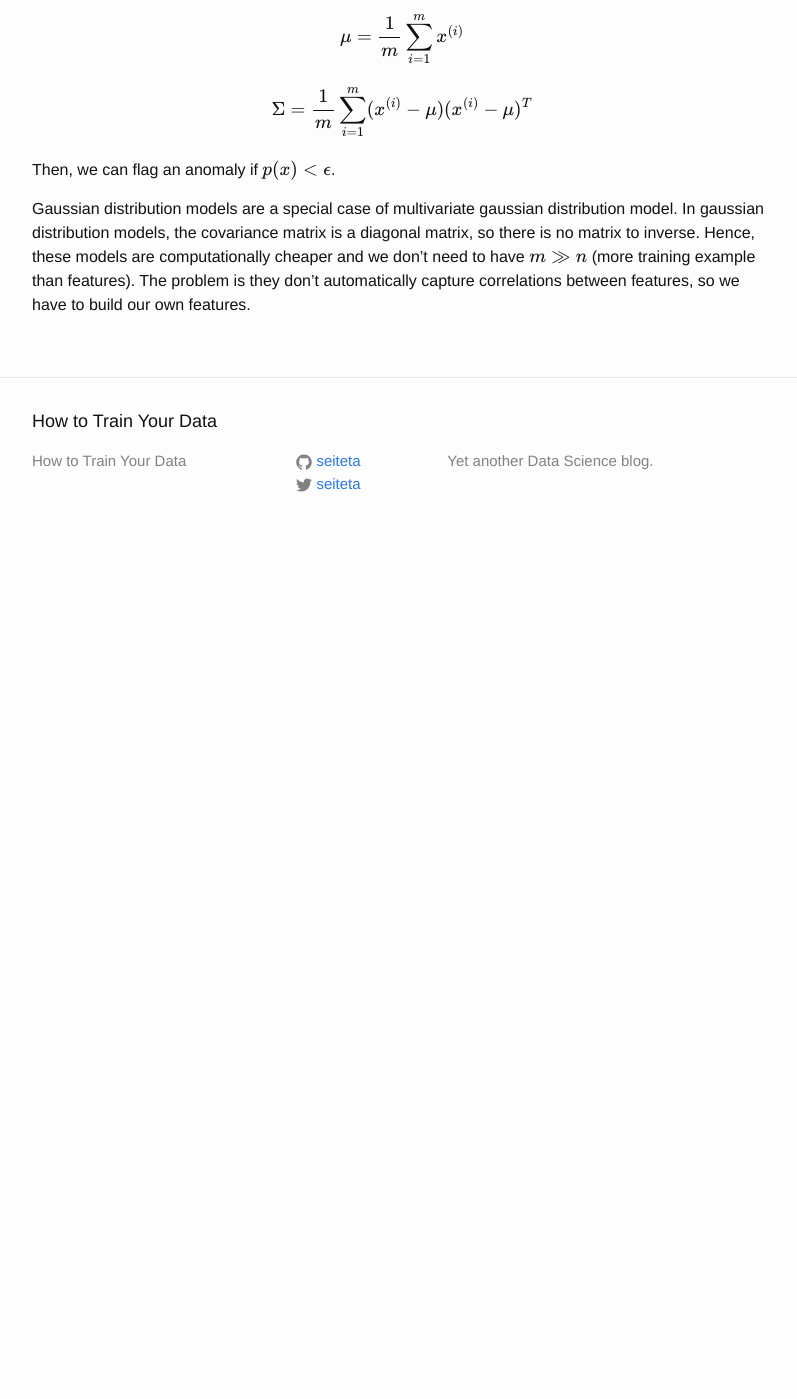
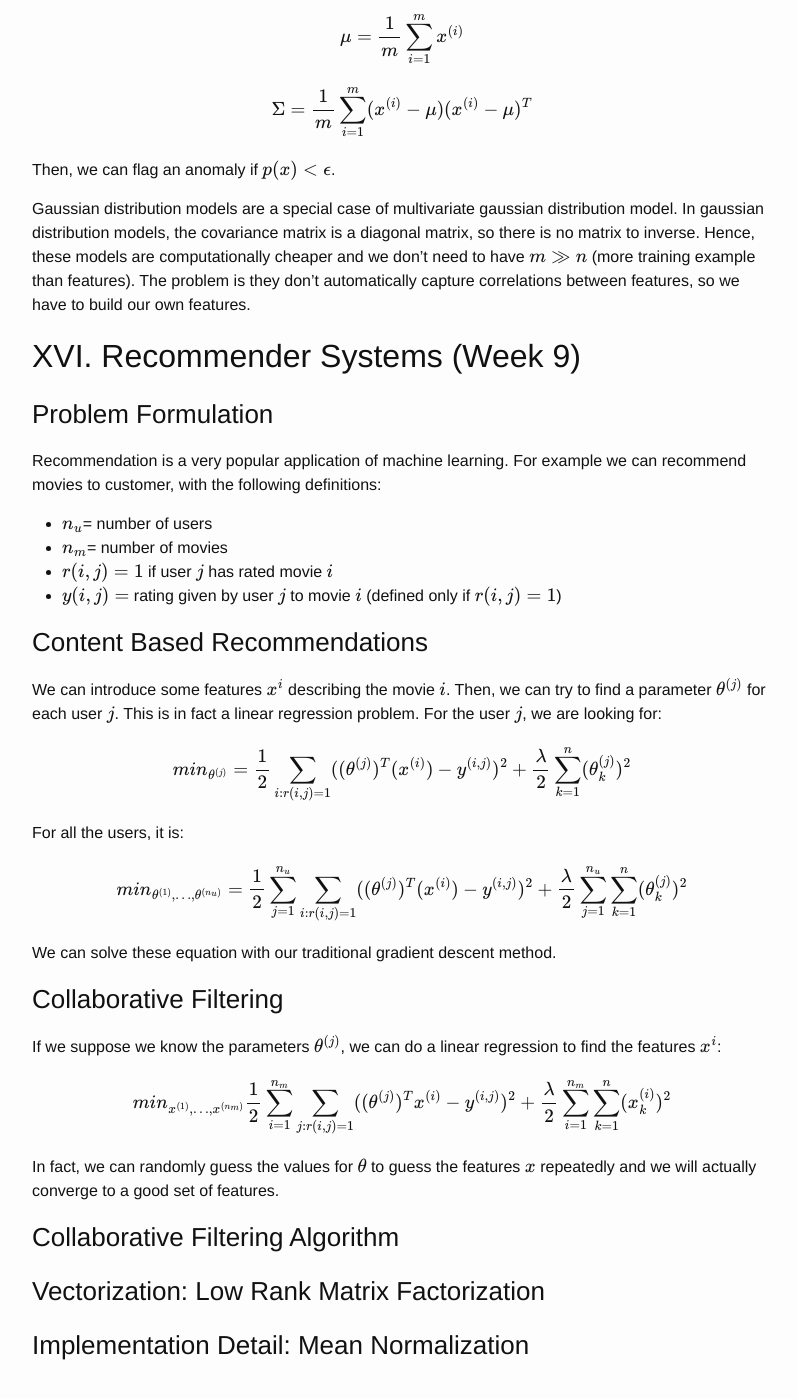
Before and after one commit to seiteta/seiteta.github.io_old, a Jekyll site: the page built from _posts/2014-12-04-machine-learning-notes.md, in a window 1280 px wide and 1400 px high, scrolled down 22436 px. Shown: the whole window, without its empty margins (238-1035 px from the left). Built offline with Jekyll 4.4.1, drawn with Linux system fonts in a browser that asks for light colours; formulas are drawn with MathJax 3; before the commit the page ends 22991 px from its top, so only the background shows below that.

Commit message:
Update 2014-12-04-machine-learning-notes.md

```diff
--- a/_posts/2014-12-04-machine-learning-notes.md
+++ b/_posts/2014-12-04-machine-learning-notes.md
@@ -772,3 +772,38 @@ $$\Sigma = \dfrac{1}{m}\sum^m_{i=1}(x^{(i)}-\mu)(x^{(i)}-\mu)^T$$
 Then, we can flag an anomaly if $$p(x) < \epsilon$$.
 
 Gaussian distribution models are a special case of multivariate gaussian distribution model. In gaussian distribution models, the covariance matrix is a diagonal matrix, so there is no matrix to inverse. Hence, these models are computationally cheaper and we don't need to have $$m \gg n$$ (more training example than features). The problem is they don't automatically capture correlations between features, so we have to build our own features.
+
+
+## XVI. Recommender Systems (Week 9)
+### Problem Formulation
+
+Recommendation is a very popular application of machine learning. For example we can recommend movies to customer, with the following definitions:
+
+* $$n_u$$= number of users
+* $$n_m$$= number of movies
+* $$r(i,j)=1$$ if user $$j$$ has rated movie $$i$$
+* $$y(i,j)=$$ rating given by user $$j$$ to movie $$i$$ (defined only if $$r(i,j)=1$$)
+
+### Content Based Recommendations
+
+We can introduce some features $$x^{i}$$ describing the movie $$i$$. Then, we can try to find a parameter $$\theta^{(j)}$$ for each user $$j$$. This is in fact a linear regression problem. For the user $$j$$, we are looking for:
+
+$$min_{\theta^{(j)}} = \dfrac{1}{2}\displaystyle \sum_{i:r(i,j)=1} ((\theta^{(j)})^T(x^{(i)}) - y^{(i,j)})^2 + \dfrac{\lambda}{2} \sum_{k=1}^n(\theta_k^{(j)})^2$$
+
+For all the users, it is:
+
+$$min_{\theta^{(1)},\dots,\theta^{(n_u)}} = \dfrac{1}{2}\displaystyle \sum_{j=1}^{n_u} \sum_{i:r(i,j)=1} ((\theta^{(j)})^T(x^{(i)}) - y^{(i,j)})^2 + \dfrac{\lambda}{2} \sum_{j=1}^{n_u} \sum_{k=1}^n(\theta_k^{(j)})^2$$
+
+We can solve these equation with our traditional gradient descent method.
+
+### Collaborative Filtering
+
+If we suppose we know the parameters $$\theta^{(j)}$$, we can do a linear regression to find the features $$x^{i}$$:
+
+$$min_{x^{(1)},\dots,x^{(n_m)}} \dfrac{1}{2} \displaystyle \sum_{i=1}^{n_m} \sum_{j:r(i,j)=1} ((\theta^{(j)})^T x^{(i)} - y^{(i,j)})^2 + \dfrac{\lambda}{2}\sum_{i=1}^{n_m} \sum_{k=1}^{n} (x_k^{(i)})^2$$
+
+In fact, we can randomly guess the values for $$\theta$$ to guess the features $$x$$ repeatedly and we will actually converge to a good set of features.
+
+### Collaborative Filtering Algorithm
+### Vectorization: Low Rank Matrix Factorization
+### Implementation Detail: Mean Normalization
```
